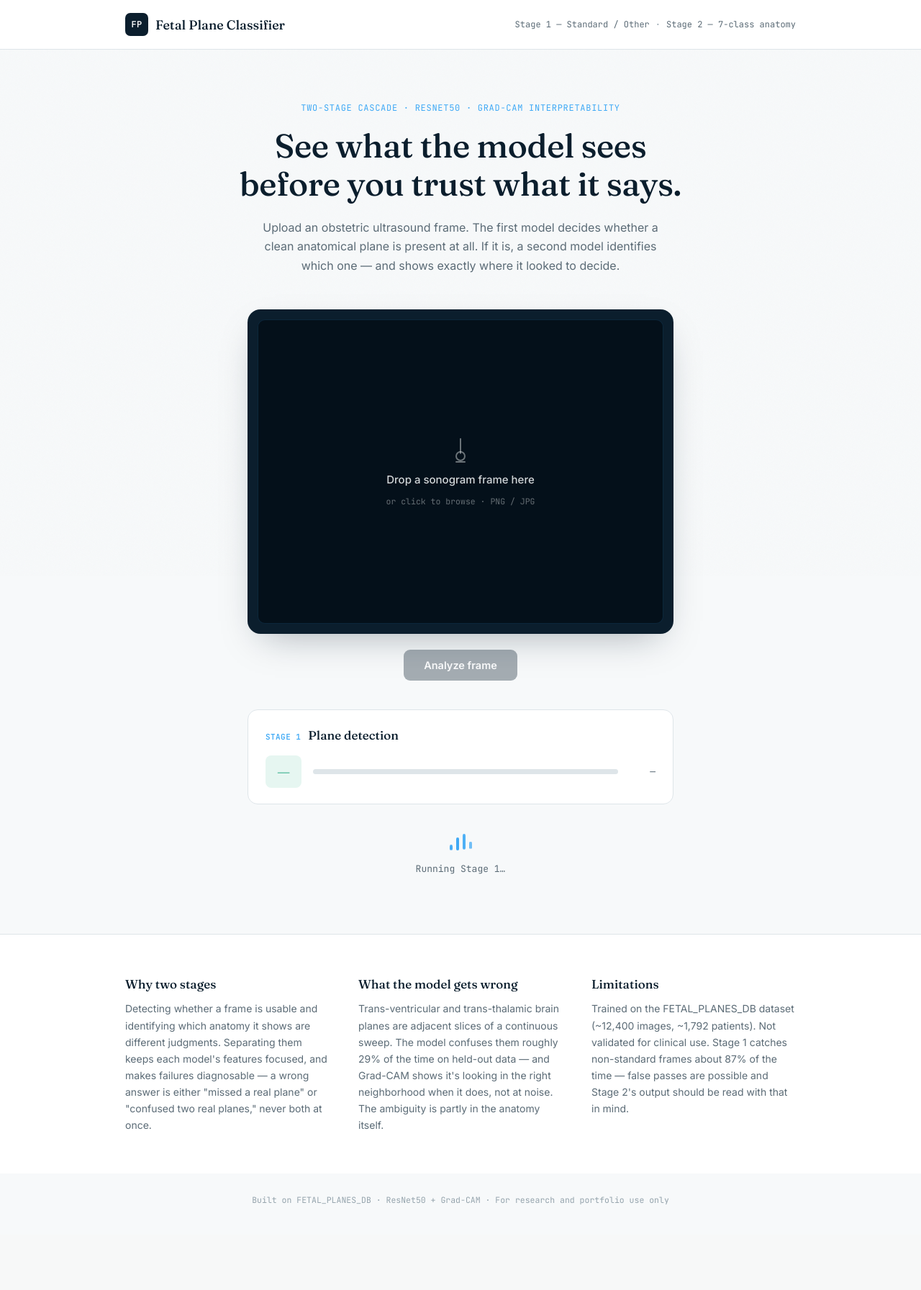
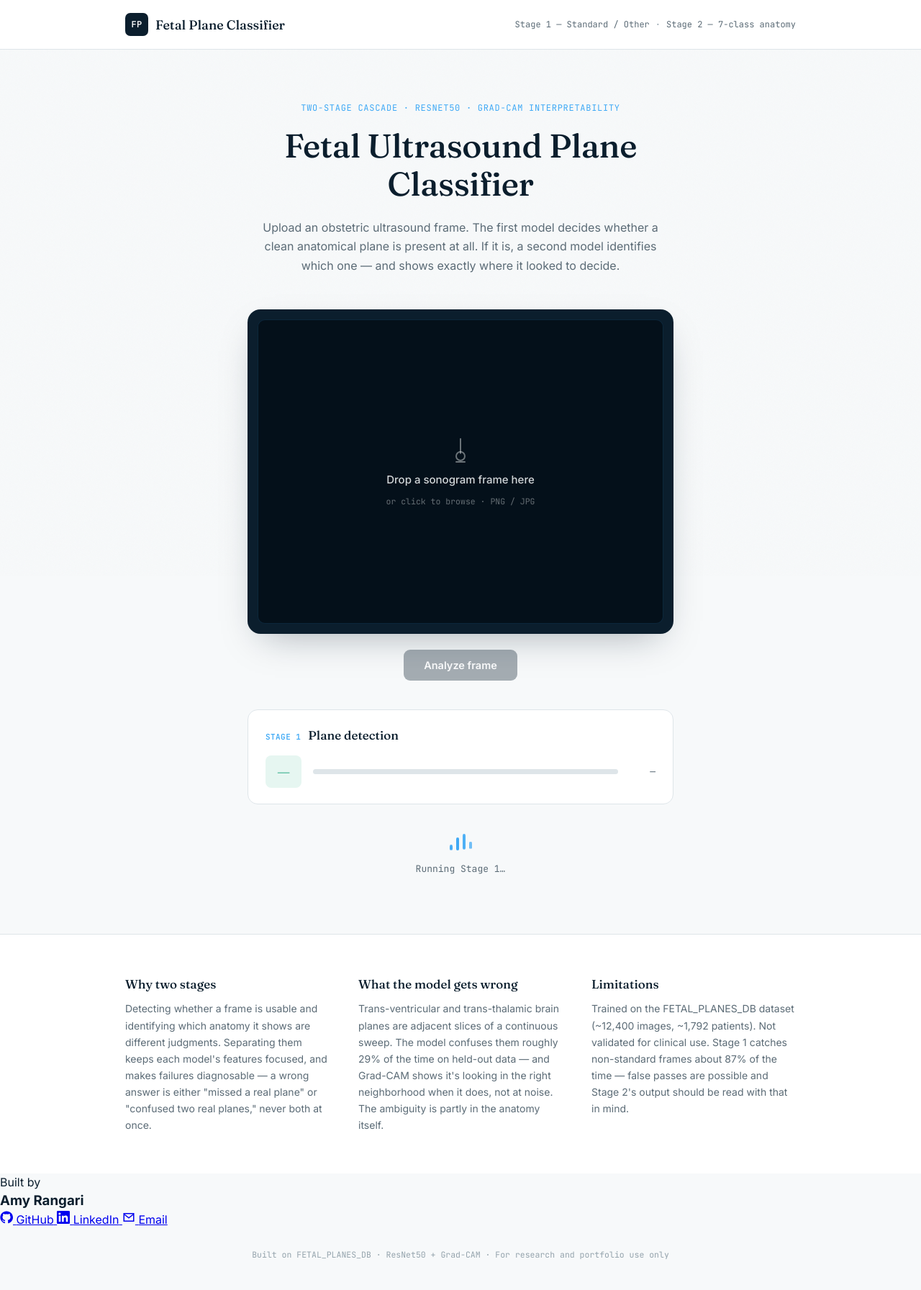
Before and after one commit to Lix-0410/Medical_Fetal_Plane_Analysis, a Flask app: page / in a window 1280 px wide. Shown: the whole page at 72% size. Before the commit the page ends 1674 px from the top, so only its background shows below. Run offline with Flask 3, Linux system fonts and the light colour scheme.

Commit message:
Update index.html

```diff
--- a/templates/index.html
+++ b/templates/index.html
@@ -31,14 +31,13 @@
 
   <section class="hero">
     <p class="eyebrow">Two-stage cascade · ResNet50 · Grad-CAM interpretability</p>
-    <h1>See what the model sees<br>before you trust what it says.</h1>
+    <h1>Fetal Ultrasound Plane Classifier</h1>
     <p class="hero-sub">
       Upload an obstetric ultrasound frame. The first model decides whether a clean
       anatomical plane is present at all. If it is, a second model identifies which
       one — and shows exactly where it looked to decide.
     </p>
   </section>
-
   <section class="workspace">
 
     <div class="scanner" id="scanner">
@@ -147,6 +146,29 @@
     </div>
   </section>
 
+  <section class="author">
+    <div class="author-card">
+      <div class="author-info">
+        <p class="author-eyebrow">Built by</p>
+        <h3 class="author-name">Amy Rangari</h3>
+      </div>
+      <div class="author-links">
+        <a href="https://github.com/Lix-0410" target="_blank" rel="noopener noreferrer" class="author-link">
+          <svg width="18" height="18" viewBox="0 0 24 24" fill="currentColor"><path d="M12 .5C5.65.5.5 5.65.5 12c0 5.1 3.3 9.42 7.88 10.95.58.1.79-.25.79-.56 0-.27-.01-1.17-.02-2.12-3.2.7-3.88-1.36-3.88-1.36-.52-1.33-1.28-1.68-1.28-1.68-1.04-.71.08-.7.08-.7 1.16.08 1.76 1.19 1.76 1.19 1.03 1.76 2.69 1.25 3.34.96.1-.75.4-1.25.73-1.54-2.55-.29-5.23-1.28-5.23-5.69 0-1.26.45-2.29 1.19-3.09-.12-.29-.52-1.46.11-3.05 0 0 .97-.31 3.18 1.18a11 11 0 0 1 5.79 0c2.2-1.49 3.17-1.18 3.17-1.18.64 1.59.24 2.76.12 3.05.74.8 1.18 1.83 1.18 3.09 0 4.42-2.69 5.39-5.25 5.68.42.36.78 1.07.78 2.15 0 1.56-.01 2.81-.01 3.19 0 .31.21.67.8.56C20.71 21.41 24 17.09 24 12c0-6.35-5.15-11.5-12-11.5Z"/></svg>
+          <span>GitHub</span>
+        </a>
+        <a href="www.linkedin.com/in/amy-jayant-rangari-76b32328a" target="_blank" rel="noopener noreferrer" class="author-link">
+          <svg width="18" height="18" viewBox="0 0 24 24" fill="currentColor"><path d="M20.45 20.45h-3.56v-5.57c0-1.33-.02-3.04-1.85-3.04-1.85 0-2.14 1.45-2.14 2.94v5.67H9.34V9h3.42v1.56h.05c.48-.9 1.64-1.85 3.38-1.85 3.6 0 4.27 2.37 4.27 5.46v6.28ZM5.34 7.43a2.07 2.07 0 1 1 0-4.13 2.07 2.07 0 0 1 0 4.13ZM7.12 20.45H3.55V9h3.57v11.45ZM22.22 0H1.77C.8 0 0 .78 0 1.75v20.5C0 23.22.8 24 1.77 24h20.45c.98 0 1.78-.78 1.78-1.75V1.75C24 .78 23.2 0 22.22 0Z"/></svg>
+          <span>LinkedIn</span>
+        </a>
+        <a href="mailto:amy.rangari@gmail.com" class="author-link">
+          <svg width="18" height="18" viewBox="0 0 24 24" fill="none" stroke="currentColor" stroke-width="2"><path d="M3 5h18v14H3z"/><path d="m3 6 9 7 9-7"/></svg>
+          <span>Email</span>
+        </a>
+      </div>
+    </div>
+  </section>
+
 </main>
 
 <footer class="site-footer">
```
